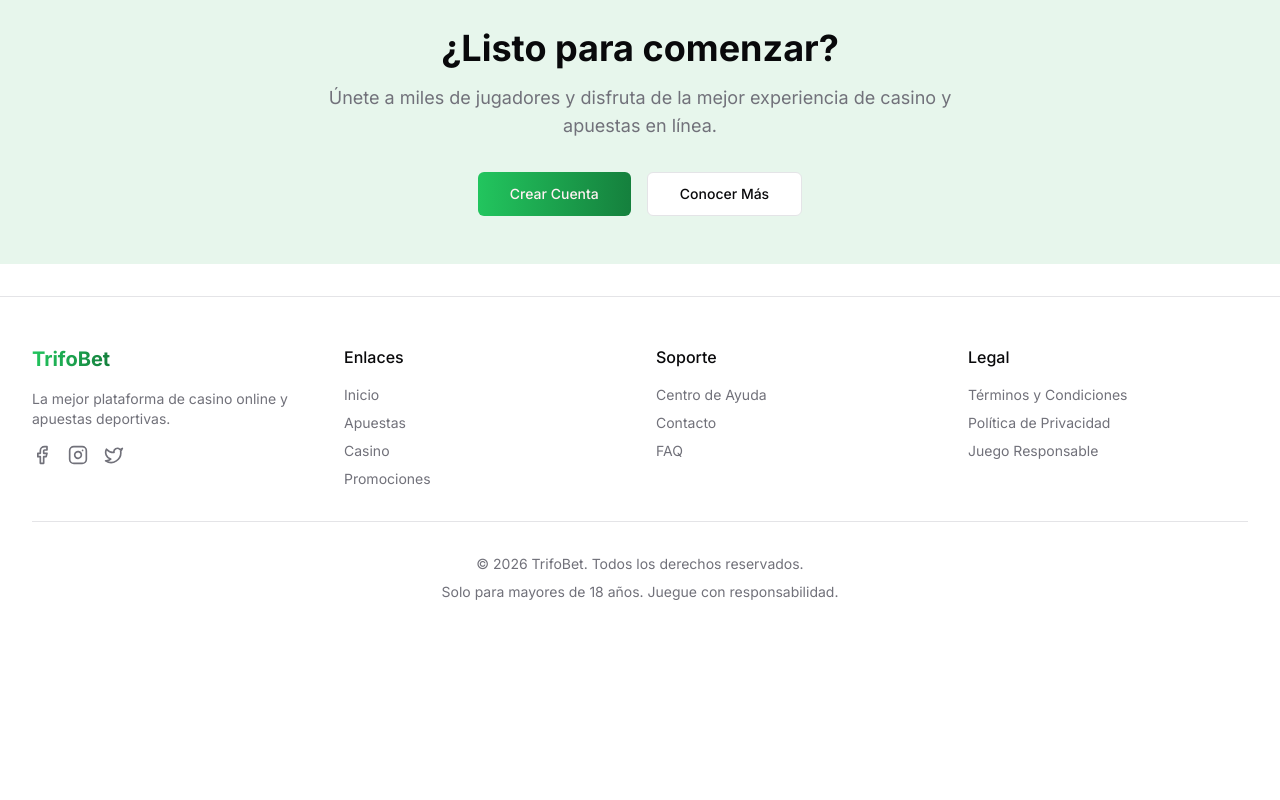
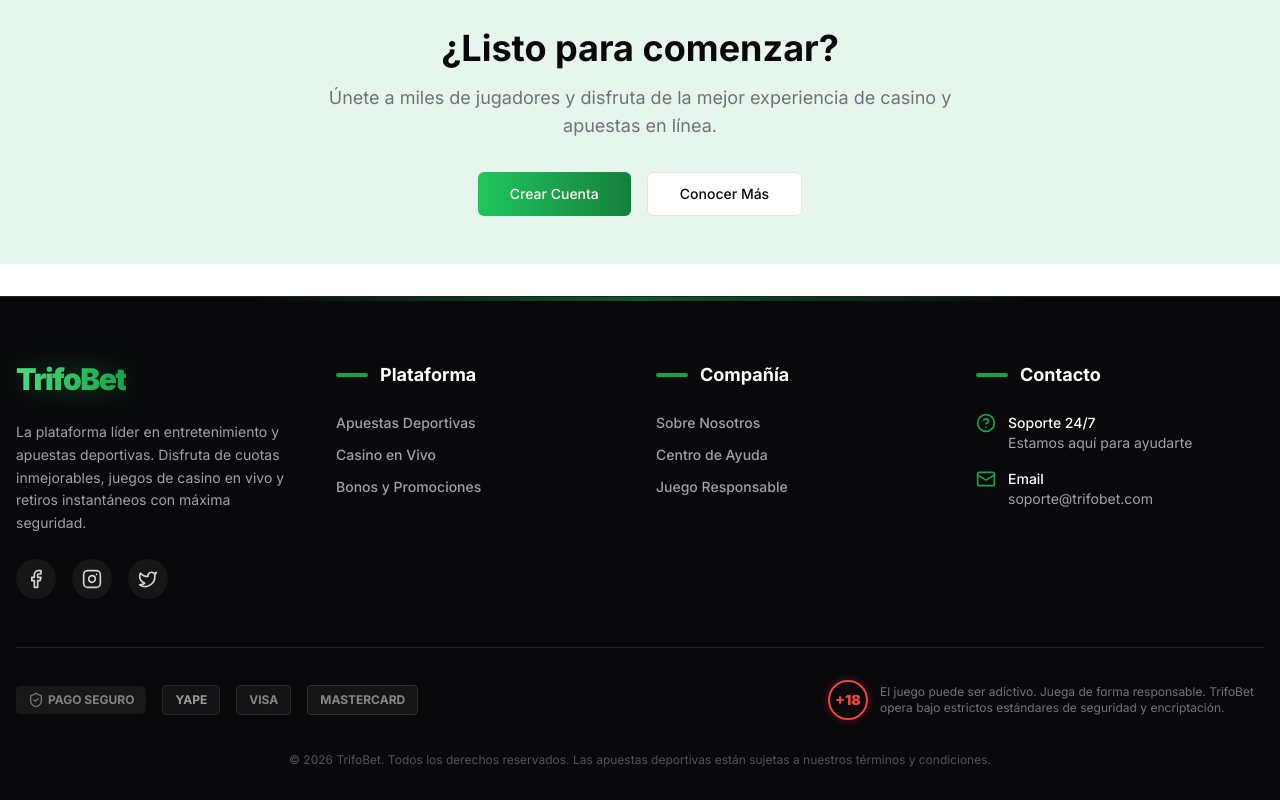
Before and after one commit to Sunner-01/TrifoBetCliente, a Next.js app: page / in a window 1280 px wide. Shown: the part 1689-2489 px from the top of the page. Before the commit the page ends 2339 px from the top, so only its background shows below. Built offline with nearby package versions, Linux system fonts and the light colour scheme; no server answers.

Commit message:
feat: Rediseño completo del footer cliente con tema oscuro premium

```diff
--- a/components/footer.jsx
+++ b/components/footer.jsx
@@ -1,104 +1,135 @@
 import Link from "next/link"
-import { Facebook, Instagram, Twitter } from "lucide-react"
+import { Facebook, Instagram, Twitter, ShieldCheck, HelpCircle, Phone, Mail, MapPin } from "lucide-react"
 
 export default function Footer() {
   return (
-    <footer className="border-t bg-background">
-      <div className="container py-8 md:py-12">
-        <div className="grid grid-cols-2 md:grid-cols-4 gap-8">
-          <div className="col-span-2 md:col-span-1">
+    <footer className="relative bg-[#09090b] text-zinc-300 border-t border-white/10 overflow-hidden">
+      {/* Glow effect superior */}
+      <div className="absolute top-0 left-1/2 -translate-x-1/2 w-full max-w-3xl h-1 bg-gradient-to-r from-transparent via-primary to-transparent opacity-50" />
+
+      <div className="container mx-auto px-4 pt-16 pb-8">
+        <div className="grid grid-cols-1 md:grid-cols-2 lg:grid-cols-4 gap-12 lg:gap-8 mb-12">
+
+          {/* Brand & Description */}
+          <div className="space-y-6">
             <Link href="/" className="flex items-center space-x-2">
-              <span className="font-bold text-xl bg-gradient-to-r from-green-500 to-green-700 text-transparent bg-clip-text">
+              <span className="font-black text-3xl tracking-tighter bg-gradient-to-r from-green-400 to-green-600 text-transparent bg-clip-text drop-shadow-[0_0_15px_rgba(34,197,94,0.3)]">
                 TrifoBet
               </span>
             </Link>
-            <p className="mt-4 text-sm text-muted-foreground">
-              La mejor plataforma de casino online y apuestas deportivas.
+            <p className="text-sm text-zinc-400 leading-relaxed">
+              La plataforma líder en entretenimiento y apuestas deportivas. Disfruta de cuotas inmejorables, juegos de casino en vivo y retiros instantáneos con máxima seguridad.
             </p>
-            <div className="flex mt-4 space-x-4">
-              <Link href="#" className="text-muted-foreground hover:text-primary">
-                <Facebook className="h-5 w-5" />
-                <span className="sr-only">Facebook</span>
-              </Link>
-              <Link href="#" className="text-muted-foreground hover:text-primary">
-                <Instagram className="h-5 w-5" />
-                <span className="sr-only">Instagram</span>
-              </Link>
-              <Link href="#" className="text-muted-foreground hover:text-primary">
-                <Twitter className="h-5 w-5" />
-                <span className="sr-only">Twitter</span>
-              </Link>
+            <div className="flex space-x-4">
+              <a href="#" className="w-10 h-10 rounded-full bg-white/5 flex items-center justify-center hover:bg-primary hover:text-primary-foreground transition-all duration-300 group">
+                <Facebook className="h-5 w-5 group-hover:scale-110 transition-transform" />
+              </a>
+              <a href="#" className="w-10 h-10 rounded-full bg-white/5 flex items-center justify-center hover:bg-primary hover:text-primary-foreground transition-all duration-300 group">
+                <Instagram className="h-5 w-5 group-hover:scale-110 transition-transform" />
+              </a>
+              <a href="#" className="w-10 h-10 rounded-full bg-white/5 flex items-center justify-center hover:bg-primary hover:text-primary-foreground transition-all duration-300 group">
+                <Twitter className="h-5 w-5 group-hover:scale-110 transition-transform" />
+              </a>
             </div>
           </div>
+
+          {/* Quick Links */}
           <div>
-            <h3 className="font-medium mb-4">Enlaces</h3>
-            <ul className="space-y-2 text-sm">
+            <h3 className="font-bold text-white text-lg mb-6 flex items-center">
+              <span className="w-8 h-1 bg-primary rounded-full mr-3"></span>
+              Plataforma
+            </h3>
+            <ul className="space-y-3">
               <li>
-                <Link href="/" className="text-muted-foreground hover:text-primary">
-                  Inicio
+                <Link href="/apuestas" className="text-zinc-400 hover:text-primary hover:translate-x-2 transition-all flex items-center text-sm font-medium">
+                  Apuestas Deportivas
                 </Link>
               </li>
               <li>
-                <Link href="/apuestas" className="text-muted-foreground hover:text-primary">
-                  Apuestas
+                <Link href="/casino" className="text-zinc-400 hover:text-primary hover:translate-x-2 transition-all flex items-center text-sm font-medium">
+                  Casino en Vivo
                 </Link>
               </li>
               <li>
-                <Link href="/casino" className="text-muted-foreground hover:text-primary">
-                  Casino
-                </Link>
-              </li>
-              <li>
-                <Link href="/promociones" className="text-muted-foreground hover:text-primary">
-                  Promociones
+                <Link href="/promociones" className="text-zinc-400 hover:text-primary hover:translate-x-2 transition-all flex items-center text-sm font-medium">
+                  Bonos y Promociones
                 </Link>
               </li>
             </ul>
           </div>
+
+          {/* Info */}
           <div>
-            <h3 className="font-medium mb-4">Soporte</h3>
-            <ul className="space-y-2 text-sm">
+            <h3 className="font-bold text-white text-lg mb-6 flex items-center">
+              <span className="w-8 h-1 bg-primary rounded-full mr-3"></span>
+              Compañía
+            </h3>
+            <ul className="space-y-3">
               <li>
-                <Link href="/soporte" className="text-muted-foreground hover:text-primary">
+                <Link href="/nosotros" className="text-zinc-400 hover:text-primary hover:translate-x-2 transition-all flex items-center text-sm font-medium">
+                  Sobre Nosotros
+                </Link>
+              </li>
+              <li>
+                <Link href="/soporte" className="text-zinc-400 hover:text-primary hover:translate-x-2 transition-all flex items-center text-sm font-medium">
                   Centro de Ayuda
                 </Link>
               </li>
               <li>
-                <Link href="/contacto" className="text-muted-foreground hover:text-primary">
-                  Contacto
-                </Link>
-              </li>
-              <li>
-                <Link href="/faq" className="text-muted-foreground hover:text-primary">
-                  FAQ
-                </Link>
-              </li>
-            </ul>
-          </div>
-          <div>
-            <h3 className="font-medium mb-4">Legal</h3>
-            <ul className="space-y-2 text-sm">
-              <li>
-                <Link href="/terminos" className="text-muted-foreground hover:text-primary">
-                  Términos y Condiciones
-                </Link>
-              </li>
-              <li>
-                <Link href="/privacidad" className="text-muted-foreground hover:text-primary">
-                  Política de Privacidad
-                </Link>
-              </li>
-              <li>
-                <Link href="/juego-responsable" className="text-muted-foreground hover:text-primary">
+                <Link href="/soporte" className="text-zinc-400 hover:text-primary hover:translate-x-2 transition-all flex items-center text-sm font-medium">
                   Juego Responsable
                 </Link>
               </li>
             </ul>
           </div>
+
+          {/* Contact */}
+          <div>
+            <h3 className="font-bold text-white text-lg mb-6 flex items-center">
+              <span className="w-8 h-1 bg-primary rounded-full mr-3"></span>
+              Contacto
+            </h3>
+            <ul className="space-y-4">
+              <li className="flex items-start gap-3 text-sm text-zinc-400">
+                <HelpCircle className="h-5 w-5 text-primary shrink-0" />
+                <div>
+                  <p className="font-medium text-white">Soporte 24/7</p>
+                  <p>Estamos aquí para ayudarte</p>
+                </div>
+              </li>
+              <li className="flex items-start gap-3 text-sm text-zinc-400">
+                <Mail className="h-5 w-5 text-primary shrink-0" />
+                <div>
+                  <p className="font-medium text-white">Email</p>
+                  <p>soporte@trifobet.com</p>
+                </div>
+              </li>
+            </ul>
+          </div>
+
         </div>
-        <div className="mt-8 border-t pt-8 text-center text-sm text-muted-foreground">
-          <p>© {new Date().getFullYear()} TrifoBet. Todos los derechos reservados.</p>
-          <p className="mt-2">Solo para mayores de 18 años. Juegue con responsabilidad.</p>
+
+        {/* Bottom Banner */}
+        <div className="pt-8 border-t border-white/10 flex flex-col md:flex-row items-center justify-between gap-6">
+          <div className="flex flex-wrap items-center justify-center md:justify-start gap-4 opacity-60 grayscale hover:grayscale-0 transition-all duration-500">
+            <div className="px-3 py-1.5 bg-white/10 rounded font-bold text-xs flex items-center gap-1"><ShieldCheck className="w-4 h-4 text-green-400"/> PAGO SEGURO</div>
+            <div className="px-3 py-1.5 bg-[#742092]/40 border border-[#742092] rounded font-bold text-xs text-white">YAPE</div>
+            <div className="px-3 py-1.5 bg-blue-900/40 border border-blue-800 rounded font-bold text-xs text-blue-200">VISA</div>
+            <div className="px-3 py-1.5 bg-orange-900/40 border border-orange-800 rounded font-bold text-xs text-orange-200">MASTERCARD</div>
+          </div>
+
+          <div className="flex items-center gap-3">
+            <div className="w-10 h-10 rounded-full border-2 border-red-500 flex items-center justify-center text-red-500 font-black text-sm shrink-0 shadow-[0_0_10px_rgba(239,68,68,0.3)]">
+              +18
+            </div>
+            <div className="text-xs text-zinc-500 text-center md:text-left max-w-sm">
+              El juego puede ser adictivo. Juega de forma responsable. TrifoBet opera bajo estrictos estándares de seguridad y encriptación.
+            </div>
+          </div>
+        </div>
+
+        <div className="mt-8 text-center text-xs text-zinc-600">
+          <p>© {new Date().getFullYear()} TrifoBet. Todos los derechos reservados. Las apuestas deportivas están sujetas a nuestros términos y condiciones.</p>
         </div>
       </div>
     </footer>
```
